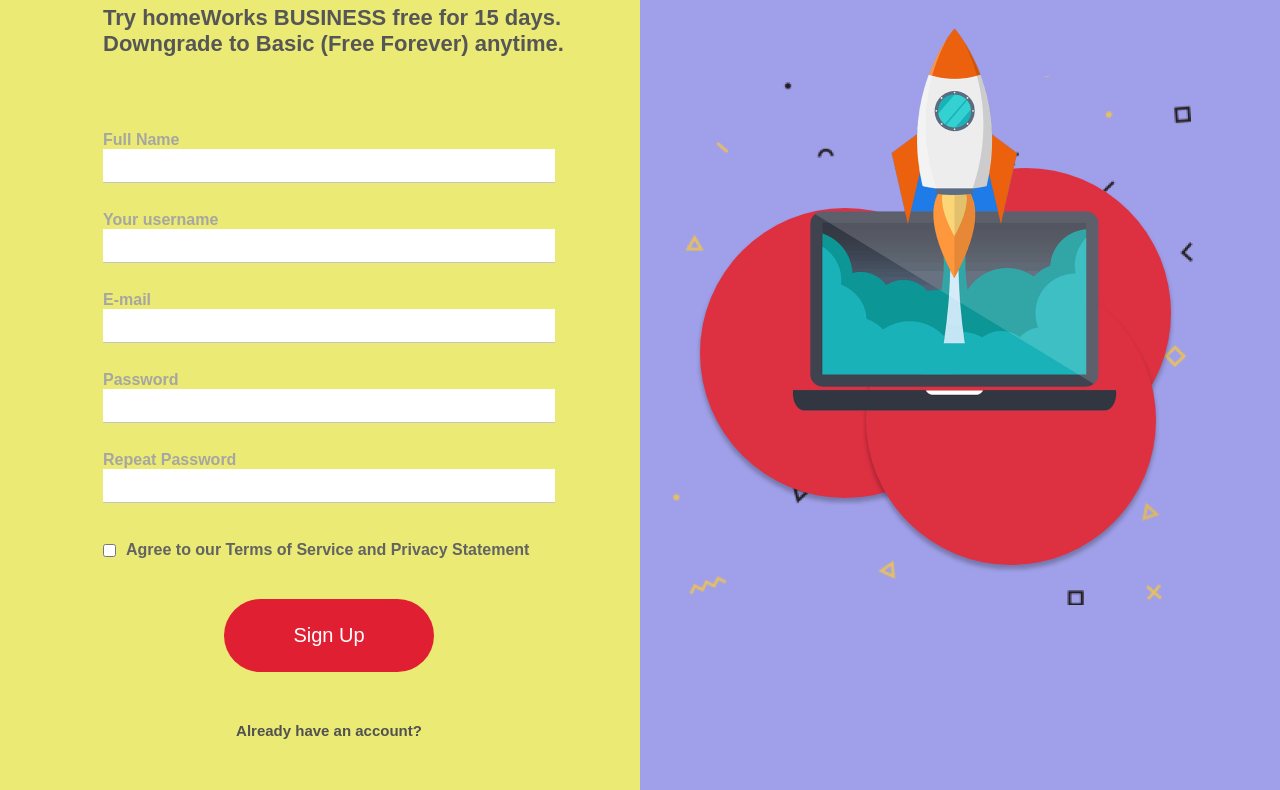
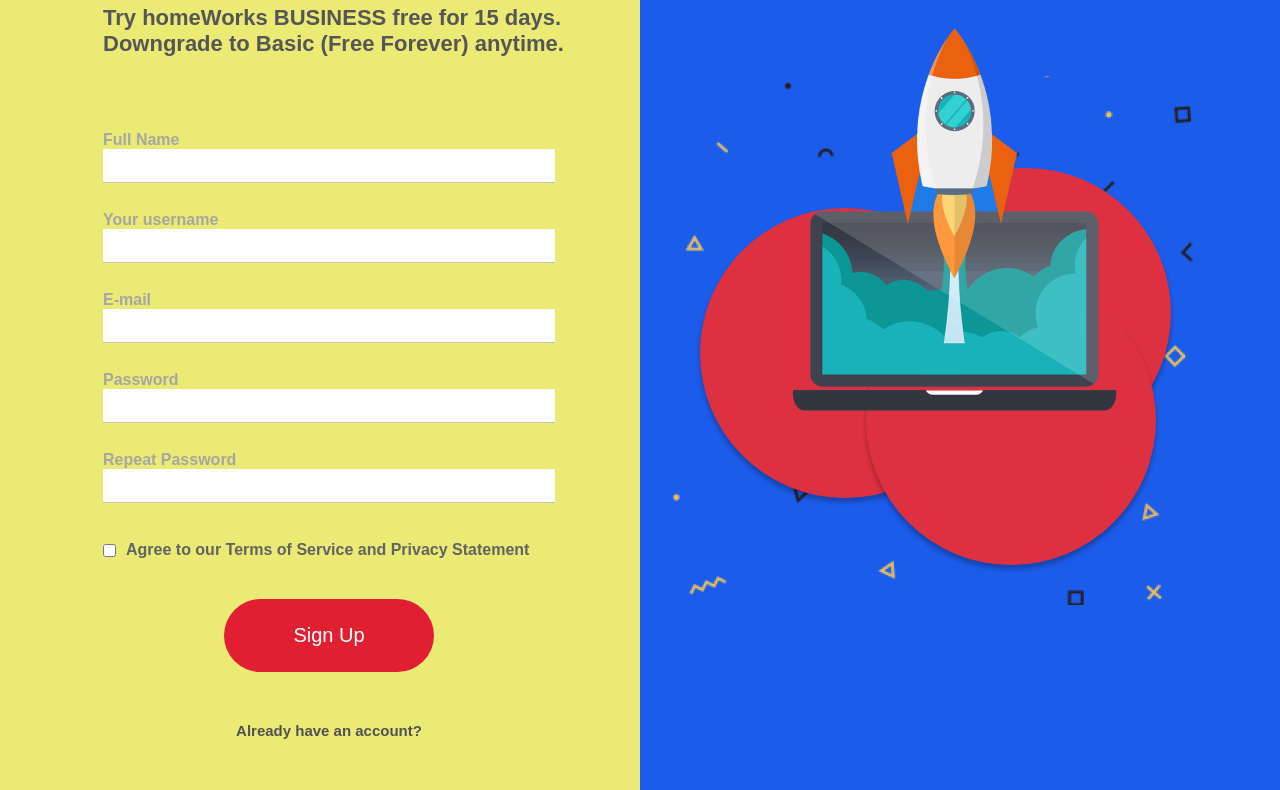
Before and after one commit to DeSh357/site_form, a plain HTML site: page index.html in a window 1280 px wide. Shown: the part 249-1039 px from the top of the page. Drawn offline with Linux system fonts and the light colour scheme.

Commit message:
changed styles bg2

```diff
--- a/styles/style.css
+++ b/styles/style.css
@@ -26,7 +26,7 @@ body {
 .bg2 {
     width: 100%;
     height: 100%;
-    background-color: #a0a0ea;
+    background-color: #1c5cea;
 }
 
 .container {
```
